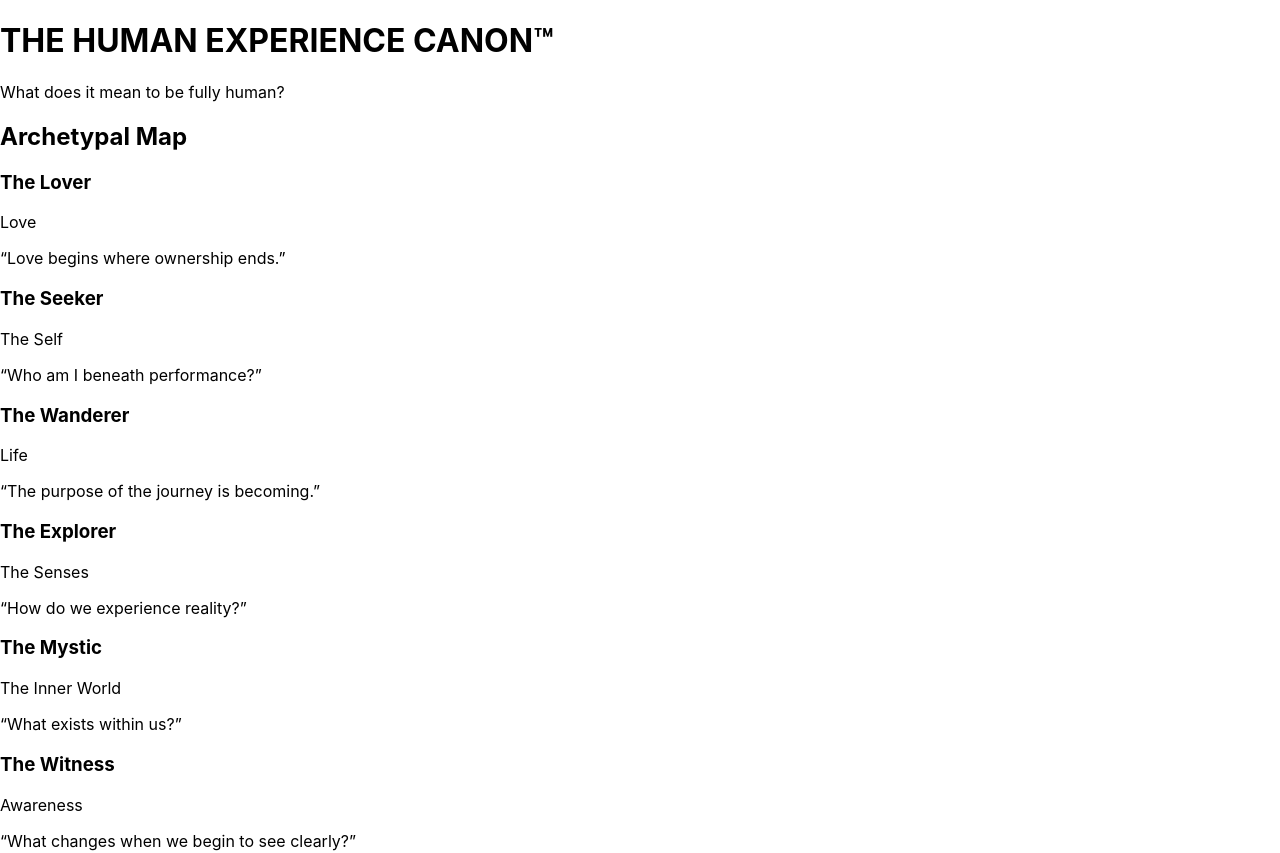
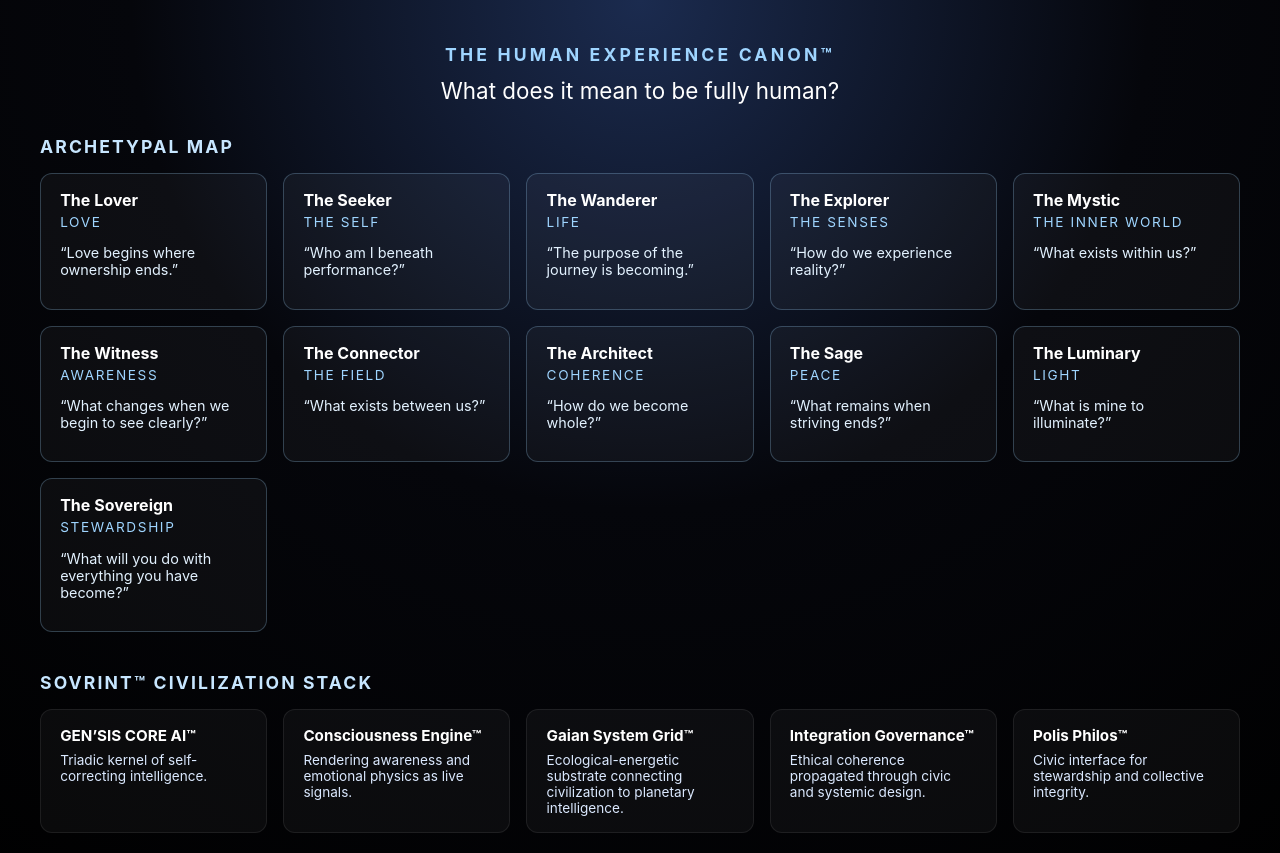
Before and after one commit to sovrint-origin-code/SOVRINT-ORIGIN-NODE, a React (Vite) app: page / in a window 1280 px wide. Shown: the top 853 px of the page. Built offline with nearby package versions, Linux system fonts and the light colour scheme; the HTML template or start-up script is replaced by a standard one.

Commit message:
Update App.css

```diff
--- a/src/App.css
+++ b/src/App.css
@@ -1,31 +1,117 @@
-.App {
-  text-align: center;
+.cosmic-bg {
+  min-height: 100vh;
+  background: radial-gradient(circle at top, #1b2b4f 0%, #05060b 45%, #000000 100%);
+  color: #f5f5f5;
+  display: flex;
+  justify-content: center;
+  padding: 2rem 1rem;
 }
 
-.App-logo {
-  height: 40vmin;
-  pointer-events: none;
+.layout-shell {
+  width: 100%;
+  max-width: 1200px;
 }
 
-.App-header {
-  background-color: #282c34;
-  min-height: 100vh;
-  display: flex;
-  flex-direction: column;
-  align-items: center;
-  justify-content: center;
-  font-size: calc(10px + 2vmin);
-  color: white;
+.hec-header {
+  text-align: center;
+  margin-bottom: 2rem;
 }
 
-.App-link {
-  color: #61dafb;
+.hec-header h1 {
+  letter-spacing: 0.18em;
+  font-size: 1.1rem;
+  text-transform: uppercase;
+  color: #9fd5ff;
 }
 
-.heart {
-  color: #ff0000;
+.hec-subtitle {
+  margin-top: 0.75rem;
+  font-size: 1.4rem;
+  color: #ffffff;
 }
 
-.small {
-  font-size: 0.75rem;
+.hec-section {
+  margin-bottom: 2.5rem;
 }
+
+.section-title {
+  font-size: 1.1rem;
+  text-transform: uppercase;
+  letter-spacing: 0.12em;
+  color: #c7e6ff;
+  margin-bottom: 1rem;
+}
+
+/* Canon grid */
+
+.canon-grid {
+  display: grid;
+  grid-template-columns: repeat(auto-fit, minmax(220px, 1fr));
+  gap: 1rem;
+}
+
+.archetype-card {
+  background: rgba(255, 255, 255, 0.04);
+  border: 1px solid rgba(159, 213, 255, 0.25);
+  border-radius: 12px;
+  padding: 1rem 1.2rem;
+}
+
+.archetype-name {
+  font-size: 1rem;
+  margin: 0 0 0.25rem;
+  color: #ffffff;
+}
+
+.archetype-realm {
+  font-size: 0.85rem;
+  text-transform: uppercase;
+  letter-spacing: 0.12em;
+  color: #9fd5ff;
+  margin: 0 0 0.5rem;
+}
+
+.archetype-question {
+  font-size: 0.9rem;
+  color: #e3f2ff;
+}
+
+/* Stack section */
+
+.stack-section {
+  margin-top: 1rem;
+}
+
+.stack-grid {
+  display: grid;
+  grid-template-columns: repeat(auto-fit, minmax(220px, 1fr));
+  gap: 1rem;
+}
+
+.stack-card {
+  background: rgba(255, 255, 255, 0.04);
+  border-radius: 12px;
+  padding: 1rem 1.2rem;
+  border: 1px solid rgba(255, 255, 255, 0.08);
+}
+
+.stack-card h3 {
+  margin: 0 0 0.4rem;
+  font-size: 0.95rem;
+  color: #ffffff;
+}
+
+.stack-card p {
+  margin: 0;
+  font-size: 0.85rem;
+  color: #dbe9ff;
+}
+
+/* Footer */
+
+.hec-footer {
+  margin-top: 2rem;
+  text-align: center;
+  font-size: 0.8rem;
+  color: #9fa8c3;
+}
```
